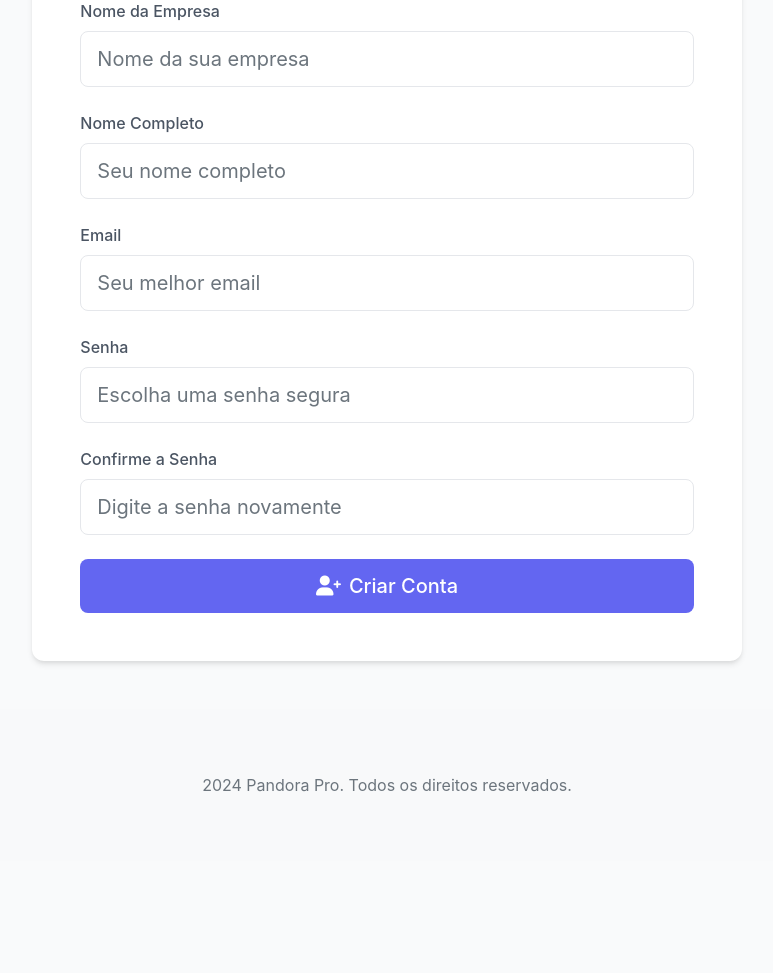
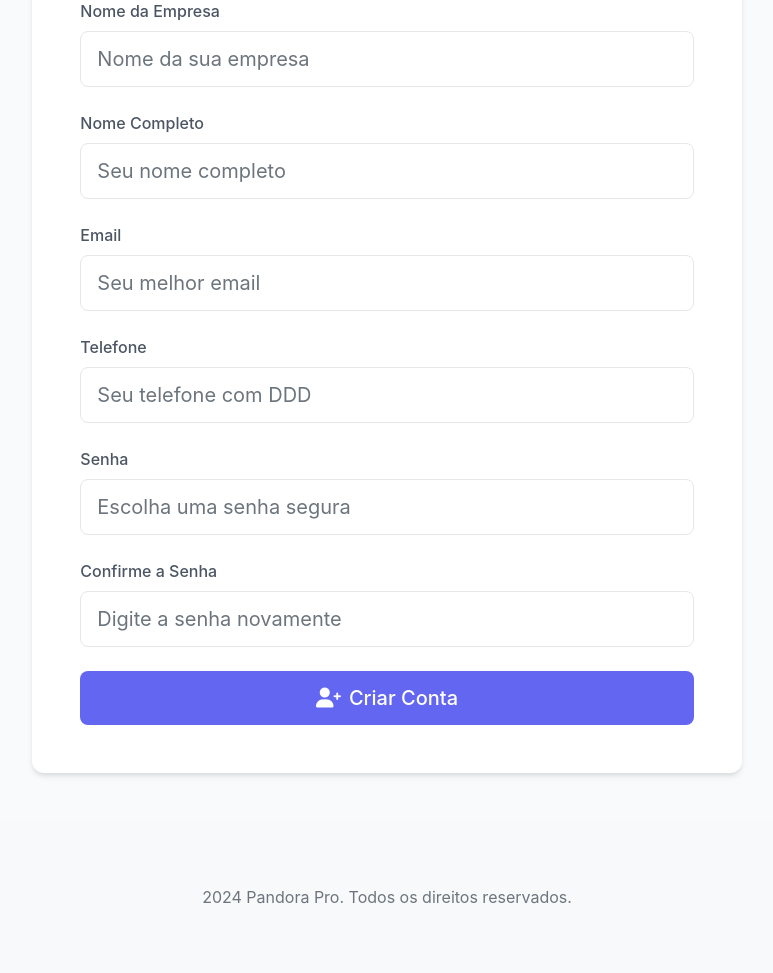
Before and after one commit to marcussviniciusa/Formulario-AI-Pandora-Pro, a Flask app: page /register in a window 1280 px wide. Shown: the part 611-1584 px from the top of the page, without its empty margins (253-1026 px from the left). Before the commit the page ends 1403 px from the top, so only its background shows below. Run offline with Flask 2, Linux system fonts and the light colour scheme.

Commit message:
problema no sql de novo

```diff
--- a/app.py
+++ b/app.py
@@ -43,6 +43,7 @@ class Registration(db.Model):
     company_name = db.Column(db.String(100), nullable=False)
     name = db.Column(db.String(100), nullable=False)
     email = db.Column(db.String(120), unique=True, nullable=False)
+    phone = db.Column(db.String(20), nullable=False)
     password_hash = db.Column(db.String(256))
     created_at = db.Column(db.DateTime, default=datetime.utcnow)
 
@@ -76,6 +77,7 @@ class UserRegistrationForm(FlaskForm):
     company_name = StringField('Nome da Empresa', validators=[DataRequired(), Length(min=2, max=100)])
     name = StringField('Nome Completo', validators=[DataRequired(), Length(min=2, max=100)])
     email = EmailField('Email', validators=[DataRequired(), Email()])
+    phone = StringField('Telefone', validators=[DataRequired(), Length(min=10, max=20)])
     password = PasswordField('Senha', validators=[
         DataRequired(),
         Length(min=6, message='A senha deve ter pelo menos 6 caracteres')
@@ -129,6 +131,7 @@ def register():
                 company_name=form.company_name.data,
                 name=form.name.data,
                 email=form.email.data,
+                phone=form.phone.data,
             )
             registration.set_password(form.password.data)
             db.session.add(registration)
@@ -230,6 +233,7 @@ def edit_registration(id):
         registration.company_name = request.form['company_name']
         registration.name = request.form['name']
         registration.email = request.form['email']
+        registration.phone = request.form['phone']
         try:
             db.session.commit()
             flash('Registro atualizado com sucesso!', 'success')
--- a/templates/register.html
+++ b/templates/register.html
@@ -62,6 +62,16 @@
                         </div>
 
                         <div class="mb-4">
+                            {{ form.phone.label(class="form-label") }}
+                            {{ form.phone(class="form-control form-control-lg", placeholder="Seu telefone com DDD") }}
+                            {% if form.phone.errors %}
+                                {% for error in form.phone.errors %}
+                                    <div class="text-danger">{{ error }}</div>
+                                {% endfor %}
+                            {% endif %}
+                        </div>
+
+                        <div class="mb-4">
                             {{ form.password.label(class="form-label") }}
                             {{ form.password(class="form-control form-control-lg", placeholder="Escolha uma senha segura") }}
                             {% if form.password.errors %}
```
Also changed, not shown: init_db.py (+4 -3 lines), app.db, 1 other file.
